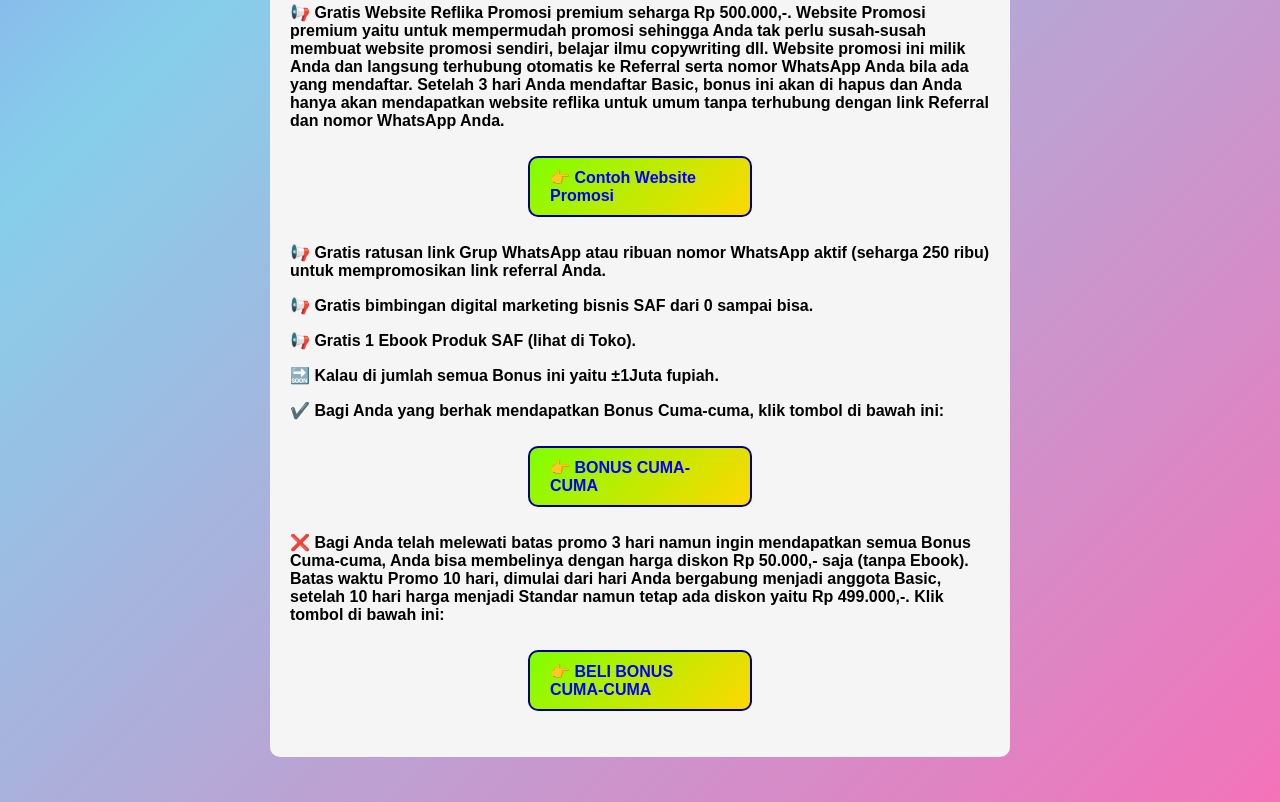
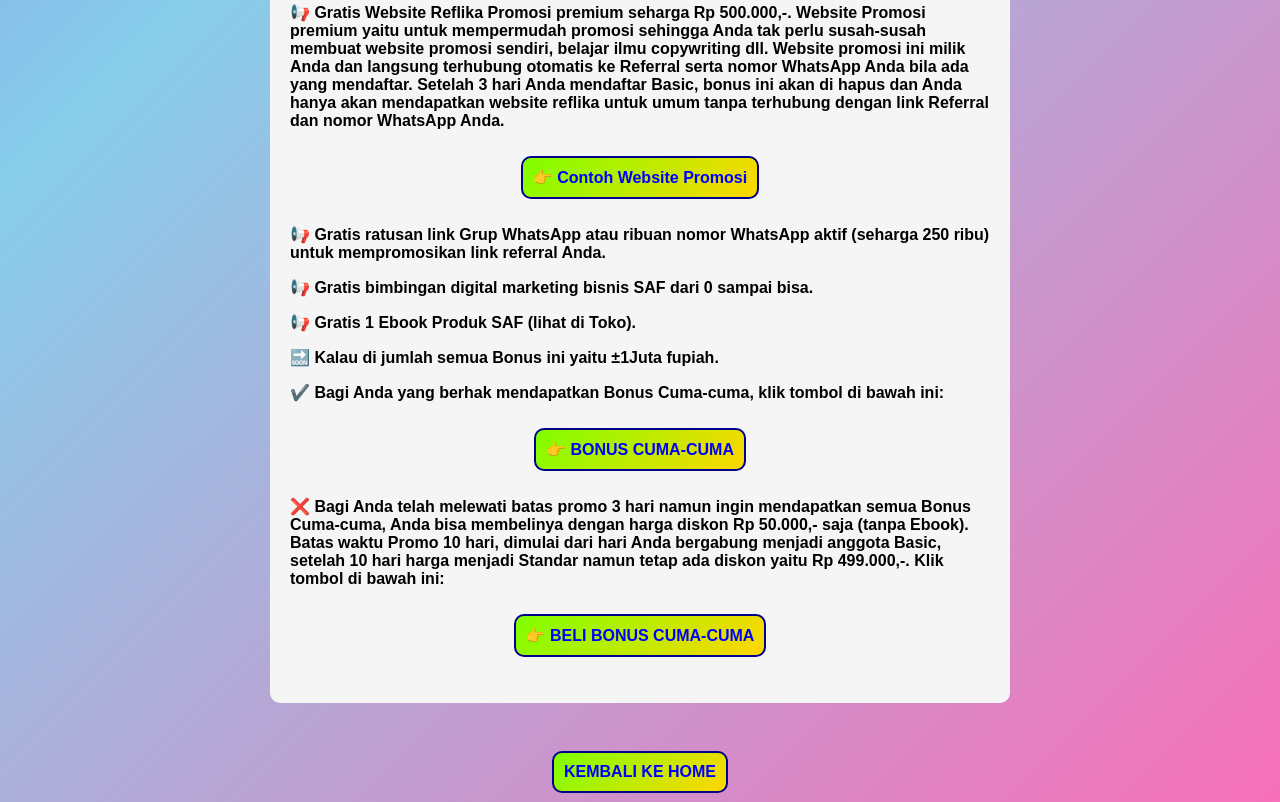
Before and after one commit to SAFF35/Mb3, a plain HTML site: page index.html in a window 1280 px wide. Shown: the part 1838-2640 px from the top of the page. Drawn offline with Linux system fonts and the light colour scheme.

Commit message:
Update index.html

```diff
--- a/index.html
+++ b/index.html
@@ -41,12 +41,12 @@
       background: linear-gradient(135deg, #7fff00, #ffd700);
       border: 2px solid #00008B;
       color: blue;
-      padding: 10px 20px;
       text-decoration: none;
       border-radius: 10px;
       margin: 10px auto;
       font-size: 1rem;
-      width: 180px;
+      width: fit-content;
+      padding: 10px;
     }
     .button:hover {
       background-color: #6a11cb;
```
